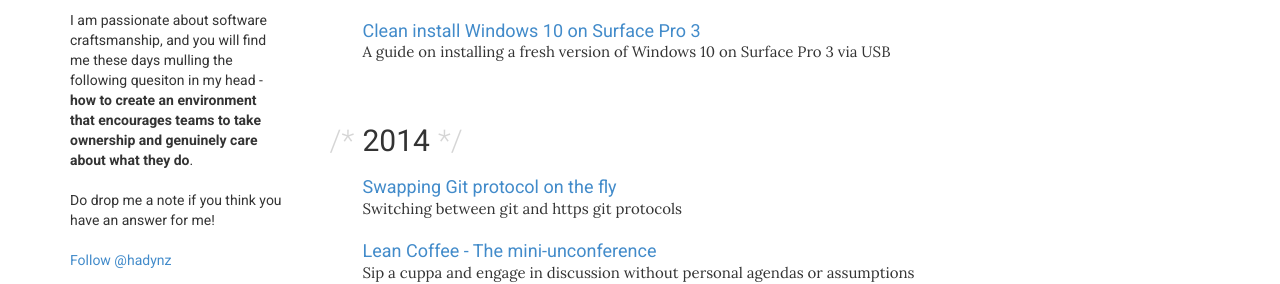
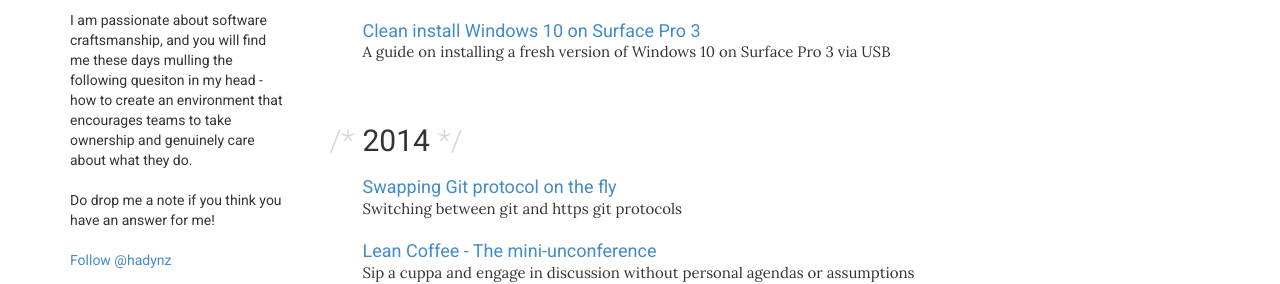
Before and after one commit to hadynz/hadynz.github.io, a Jekyll site: the page built from _pages/home.md, in a window 1280 px wide. Shown: the part 462-746 px from the top of the page. Built offline with Jekyll 4.4.1, drawn with Linux system fonts in a browser that asks for light colours; comment, search, counter and statistics services are not loaded.

```diff
--- a/_data/biography.yml
+++ b/_data/biography.yml
@@ -6,8 +6,8 @@ bio: |
   </p>
   <p>
     I am passionate about software craftsmanship, and you will find me these days
-    mulling the following quesiton in my head - <b>how to create an environment that
-    encourages teams to take ownership and genuinely care about what they do</b>.
+    mulling the following quesiton in my head - how to create an environment that
+    encourages teams to take ownership and genuinely care about what they do.
   </p>
   <p>
     Do drop me a note if you think you have an answer for me!
```
